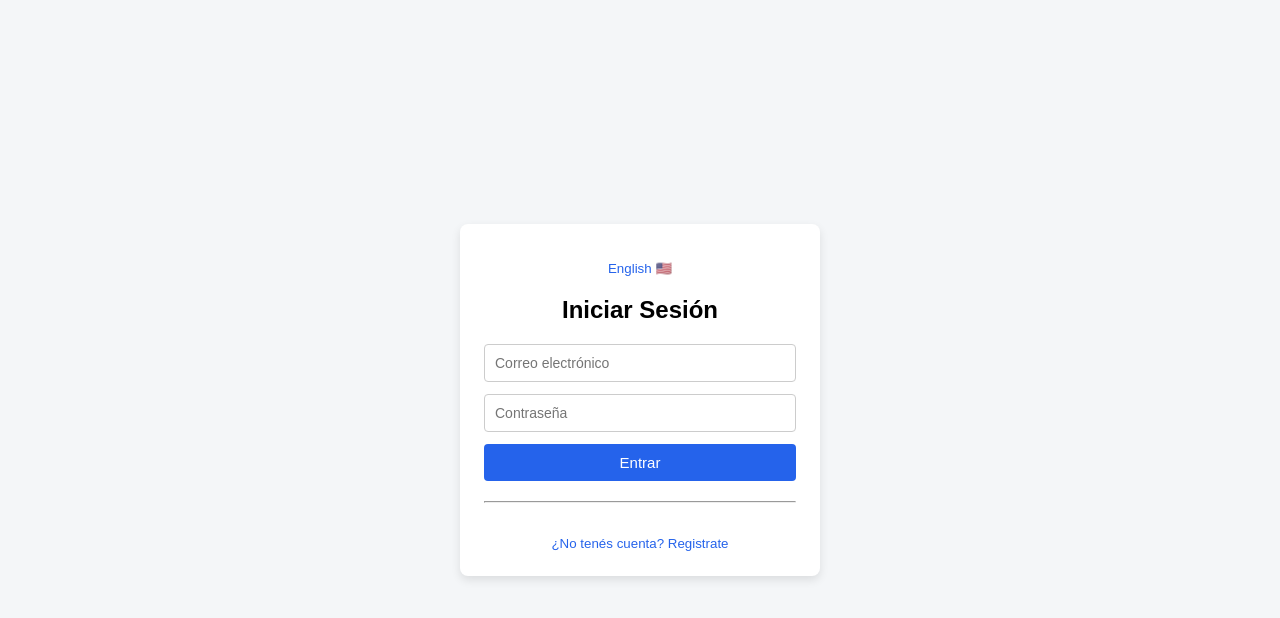
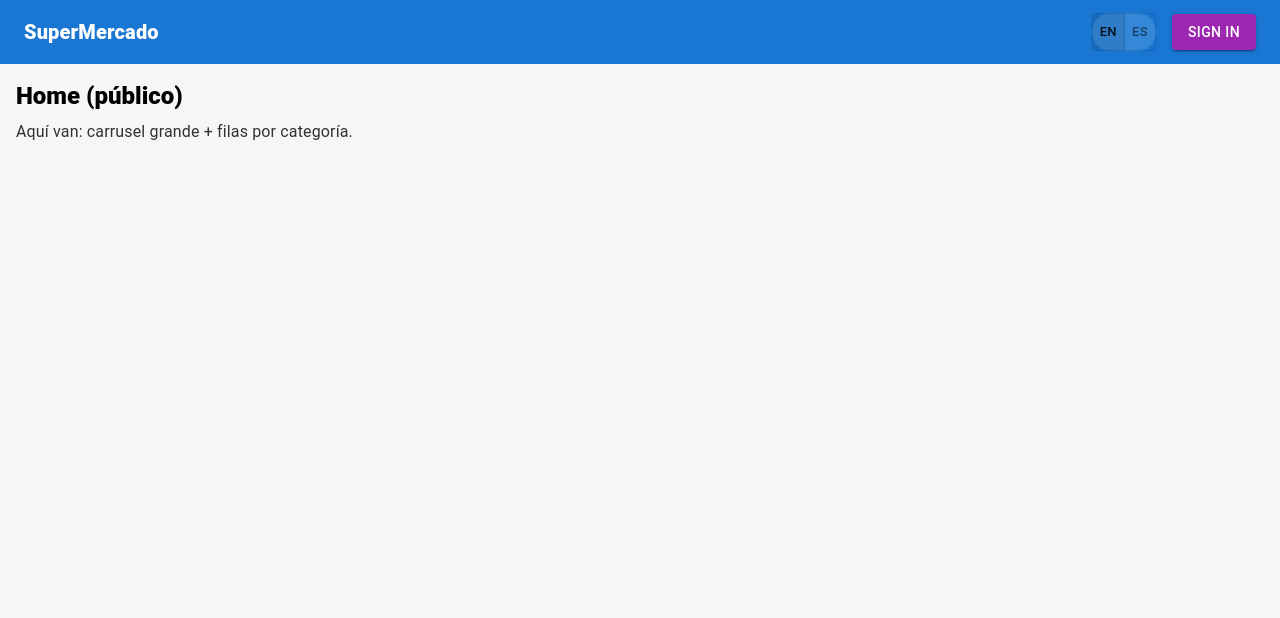
Before and after one commit to ysiezar21/PRY-1_Diseno_Web, a React (Vite) app: page / in a window 1280 px wide. Shown: the top 618 px of the page. Built offline with nearby package versions, Linux system fonts and the light colour scheme; no server answers.

Commit message:
prueba de interfaz

```diff
--- a/package.json
+++ b/package.json
@@ -10,6 +10,10 @@
     "preview": "vite preview"
   },
   "dependencies": {
+    "@emotion/react": "^11.14.0",
+    "@emotion/styled": "^11.14.1",
+    "@mui/icons-material": "^7.3.6",
+    "@mui/material": "^7.3.6",
     "firebase": "^12.7.0",
     "react": "^19.2.0",
     "react-dom": "^19.2.0"
--- a/src/App.tsx
+++ b/src/App.tsx
@@ -1,49 +1,66 @@
-import { useState } from "react";
+import { useEffect, useState } from "react";
 import Login from "./auth/Login";
 import Register from "./auth/Register";
 import { useAuth } from "./auth/AuthProvider";
 import { logout } from "./auth/auth";
-import { languages } from "./languages/languages";
-import Catalog from "./products/Catalog";
-
+import Home from "./pages/Home"; // falta por crear
 
 export default function App() {
   const { user } = useAuth();
 
-  const [view, setView] = useState<"login" | "register">("login");
-  const [lang, setLang] = useState<"es" | "en">("es");
-
-  const t = languages[lang];
-
-  if (user) {
-  return (
-
-    <>
-    <button onClick={logout}>Cerrar sesión</button>
-
-      <Catalog />
-    </>
-  );
-}
+  // ahora tiramos directamente la pantalla principal
+  const [view, setView] = useState<"home" | "login" | "register">("home");
+  // empezamos con ingles
+  const [lang, setLang] = useState<"es" | "en">("en");
 
 
+// Si el usuario se loguea, volvemos a home automáticamente
+  useEffect(() => {
+    if (user) setView("home");
+  }, [user]);
+
+  const handleLogout = async () => {
+    try {
+      await logout();
+      // home púnlico
+      setView("home");
+    } catch (e) {
+      console.error("Logout error:", e);
+    }
+  };
+
+  if (view === "login") {
     return (
-    <>
-      {view === "login" && (
       <Login
         goToRegister={() => setView("register")}
         lang={lang}
         setLang={setLang}
+        // si tu Login NO tiene esta prop, no pasa nada: ver nota abajo
+        //goHome={() => setView("home")}
       />
-      )}
+    );
+  }
 
-      {view === "register" && (
+  if (view === "register") {
+    return (
       <Register
         goToLogin={() => setView("login")}
         lang={lang}
         setLang={setLang}
+        // igual, opcional
+        //goHome={() => setView("home")}
       />
-      )}
-    </>
     );
   }
+
+  // HOME siempre visible (público o logueado)
+  return (
+    <Home
+      user={user}
+      lang={lang}
+      setLang={setLang}
+      onLoginClick={() => setView("login")}
+      onLogout={handleLogout}
+    />
+  );
+}
--- /dev/null
+++ b/src/api/dummyjson.js
@@ -0,0 +1 @@
+const BASE = "https://dummyjson.com";
--- /dev/null
+++ b/src/pages/Home.tsx
@@ -0,0 +1,70 @@
+import * as React from "react";
+import {
+  AppBar,
+  Toolbar,
+  Typography,
+  Button,
+  Box,
+  ToggleButton,
+  ToggleButtonGroup,
+} from "@mui/material";
+
+type Props = {
+  user: unknown; // o el tipo real de tu user (Firebase User)
+  lang: "es" | "en";
+  setLang: (l: "es" | "en") => void;
+  onLoginClick: () => void;
+  onLogout: () => void;
+};
+
+export default function Home({ user, lang, setLang, onLoginClick, onLogout }: Props) {
+  const isLogged = Boolean(user);
+
+  return (
+    <Box>
+      <AppBar position="sticky" elevation={0}>
+        <Toolbar sx={{ display: "flex", gap: 2 }}>
+          <Typography variant="h6" sx={{ fontWeight: 800 }}>
+            SuperMercado
+          </Typography>
+
+          <Box sx={{ flex: 1 }} />
+
+          {/* Idioma (mínimo) */}
+          <ToggleButtonGroup
+            exclusive
+            value={lang}
+            onChange={(_, v) => v && setLang(v)}
+            size="small"
+            sx={{ bgcolor: "rgba(255,255,255,0.12)", borderRadius: 999 }}
+          >
+            <ToggleButton value="en">EN</ToggleButton>
+            <ToggleButton value="es">ES</ToggleButton>
+          </ToggleButtonGroup>
+
+          {/* Auth actions */}
+          {!isLogged ? (
+            <Button variant="contained" color="secondary" onClick={onLoginClick}>
+              Sign in
+            </Button>
+          ) : (
+            <Button variant="outlined" color="inherit" onClick={onLogout}>
+              Logout
+            </Button>
+          )}
+        </Toolbar>
+      </AppBar>
+
+      {/* Aquí va tu UI Walmart */}
+      <Box sx={{ p: 2 }}>
+        <Typography variant="h5" sx={{ fontWeight: 800, mb: 1 }}>
+          Home (público)
+        </Typography>
+
+        <Typography sx={{ opacity: 0.8 }}>
+          Aquí van: carrusel grande + filas por categoría.
+        </Typography>
+      </Box>
+    </Box>
+  );
+}
```
Also changed, not shown: src/components/placeholder.txt (added), 1 other file (tests, documents, lock files or other folders). Lines whose indentation alone changed are shown as unchanged.
